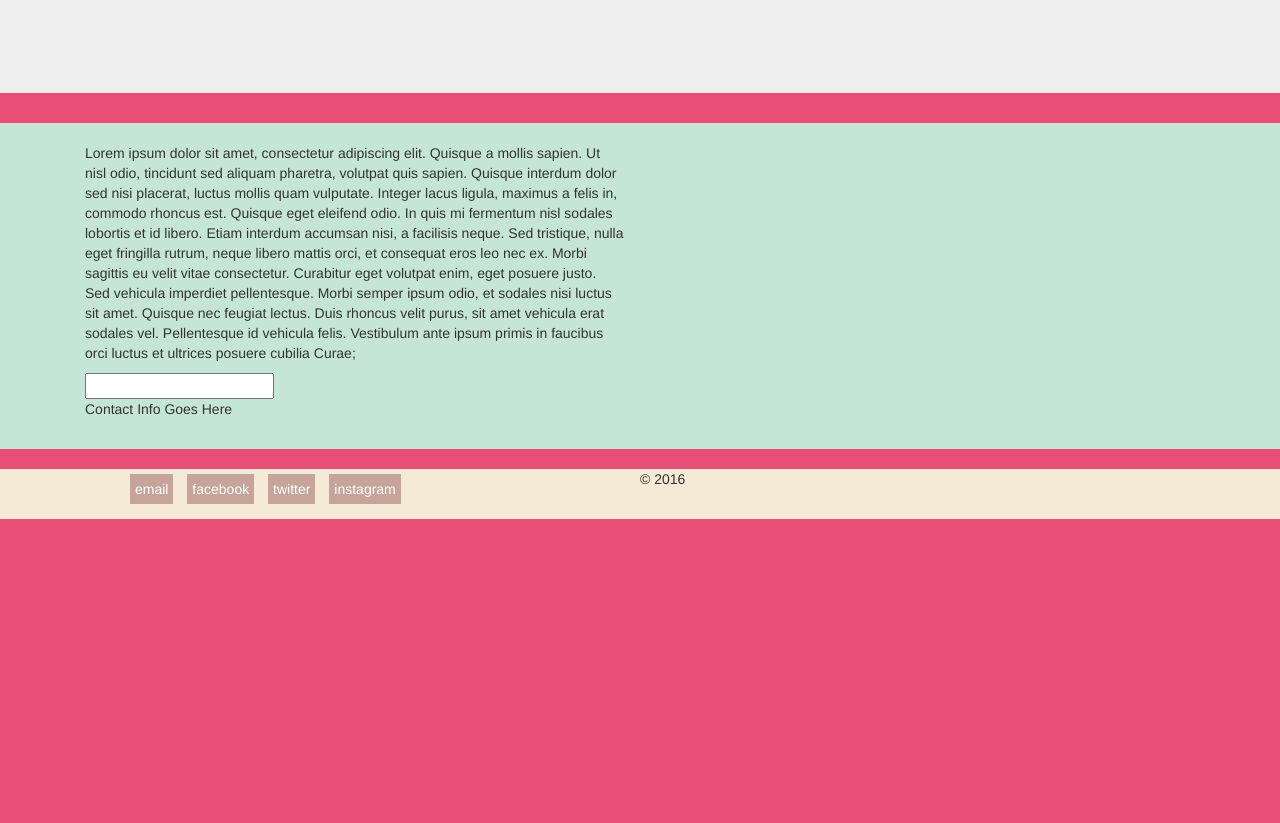
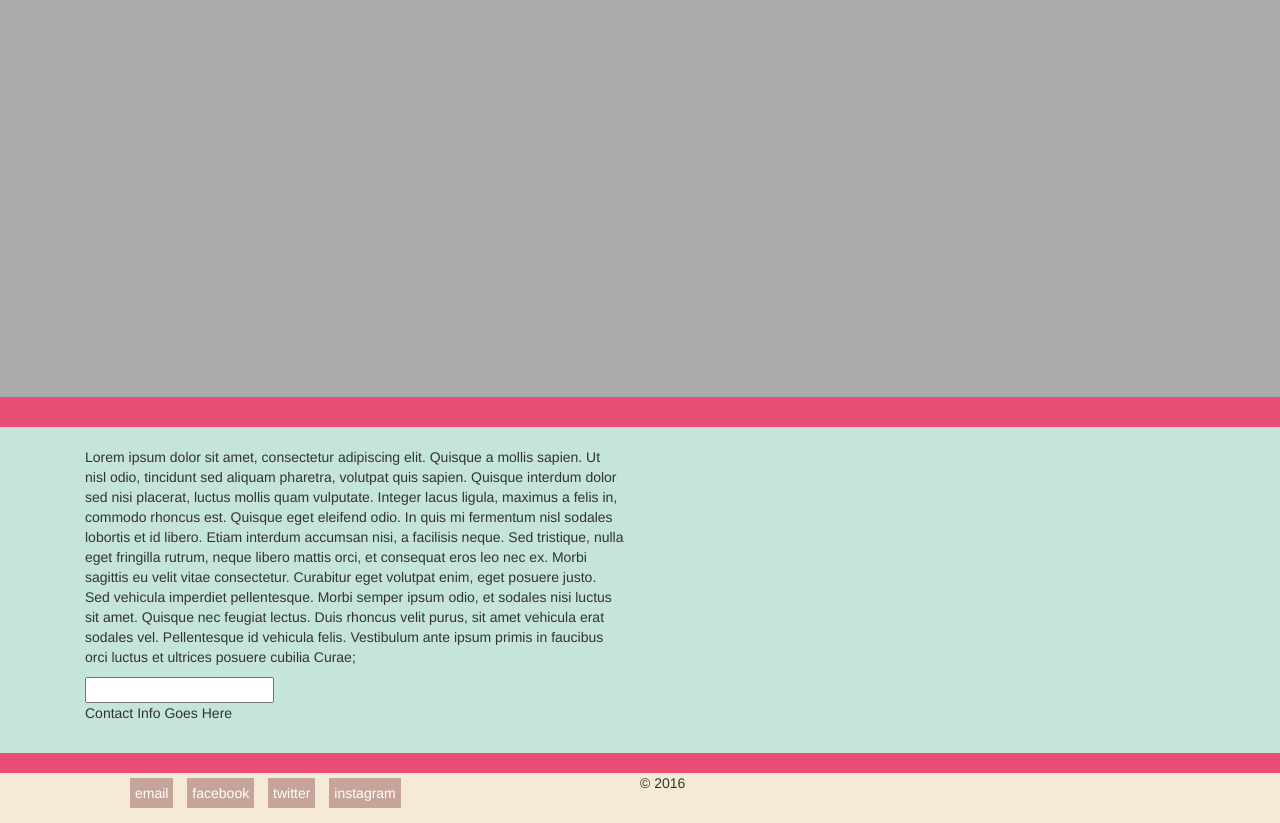
Before and after one commit to SHoar/staganddoe, a plain HTML site: page index.html in a window 1280 px wide. Shown: the part 112-935 px from the top of the page. Before the commit the page ends 800 px from the top, so only its background shows below. Drawn offline with nearby package versions, Linux system fonts and the light colour scheme.

Commit message:
Remove empty .header and change jumbotron height

```diff
--- a/style.css
+++ b/style.css
@@ -26,9 +26,9 @@ a:hover {
 .header li:hover{
   background-color: transparent;
 }
-.header
+
 .jumbotron {
-  height: 300px;
+  height: 400px;
   background-color: #aaa;
 }
 .feature {
```
